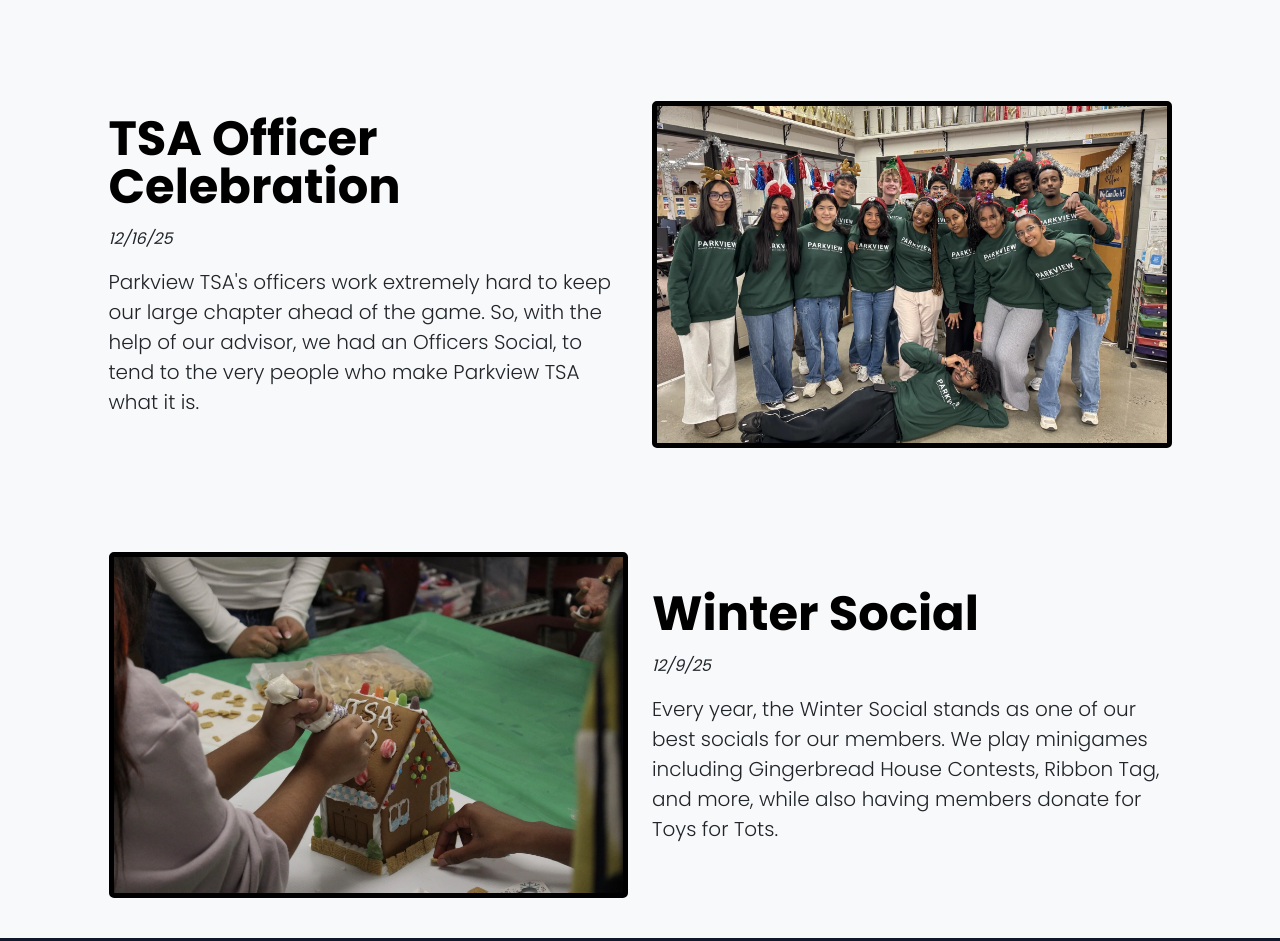
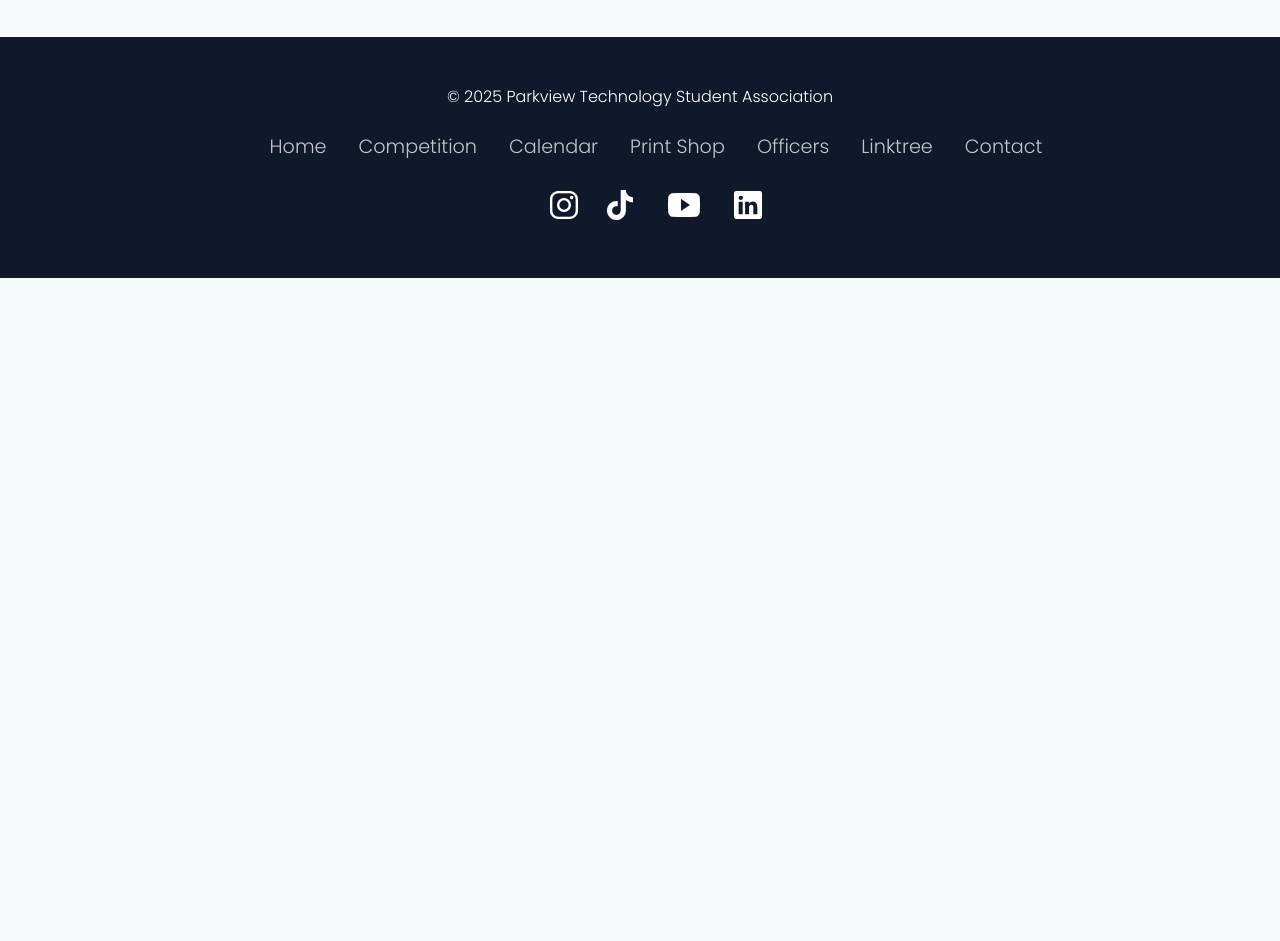
Before and after one commit to tsaparkview/ParkviewTSA-Site, a website: page public/social-activities.html in a window 1280 px wide. Shown: the part 973-1914 px from the top of the page. After the commit the page ends 1251 px from the top, so only its background shows below. Drawn offline with nearby package versions, Linux system fonts and the light colour scheme.

Commit message:
Update social-activities.html

```diff
--- a/public/social-activities.html
+++ b/public/social-activities.html
@@ -88,55 +88,7 @@
       </div>
     </section>
 
-    <section class="bstrap">
-      <div class="row flex-lg-row-reverse align-items-center g-4 py-3">
-        <div class="col-10 col-sm-8 col-lg-6">
-          <img
-            src="./images/legacy/socials/officersocial.webp"
-            alt="TSA Officer Celebration"
-            class="d-block mx-lg-auto"
-            loading="lazy"
-          />
-        </div>
-        <div class="col-lg-6">
-          <h1 class="display-5 fw-bold text-body-emphasis lh-1 mb-3">
-            TSA Officer Celebration
-          </h1>
-          <p class="event-date">12/16/25</p>
-          <p class="lead">
-            Parkview TSA's officers work extremely hard to keep our large
-            chapter ahead of the game. So, with the help of our advisor, we had
-            an Officers Social, to tend to the very people who make Parkview TSA
-            what it is.
-          </p>
-        </div>
-      </div>
-    </section>
 
-    <section class="bstrap">
-      <div class="row flex-lg-row align-items-center g-4 py-3">
-        <div class="col-10 col-sm-8 col-lg-6">
-          <img
-            src="./images/legacy/socials/wintersocial.webp"
-            alt="Winter Social"
-            class="d-block mx-lg-auto"
-            loading="lazy"
-          />
-        </div>
-        <div class="col-lg-6">
-          <h1 class="display-5 fw-bold text-body-emphasis lh-1 mb-3">
-            Winter Social
-          </h1>
-          <p class="event-date">12/9/25</p>
-          <p class="lead">
-            Every year, the Winter Social stands as one of our best socials for
-            our members. We play minigames including Gingerbread House Contests,
-            Ribbon Tag, and more, while also having members donate for Toys for
-            Tots.
-          </p>
-        </div>
-      </div>
-    </section>
 
     <footer id="footer"></footer>
     <script src="./js/include.js"></script>
```
